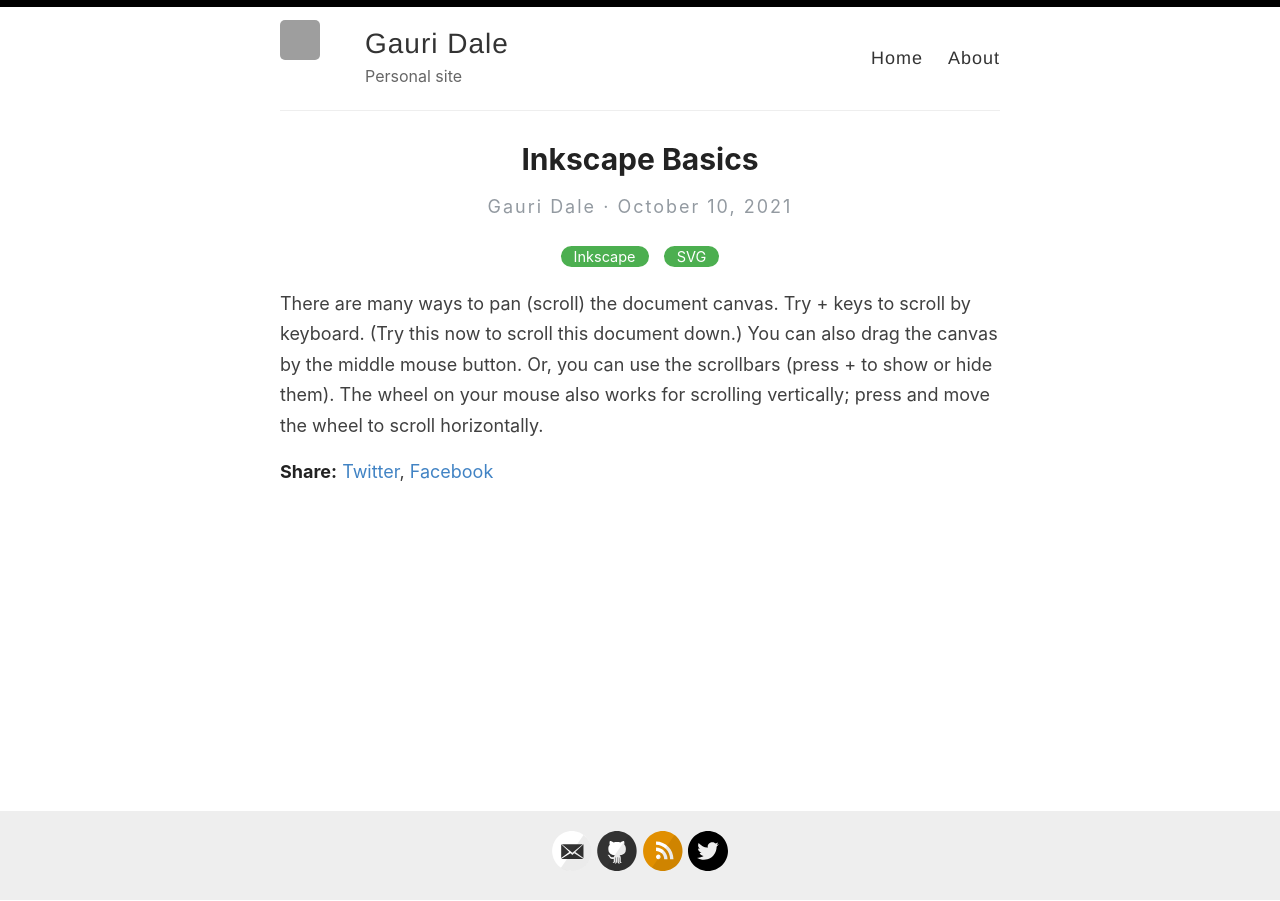
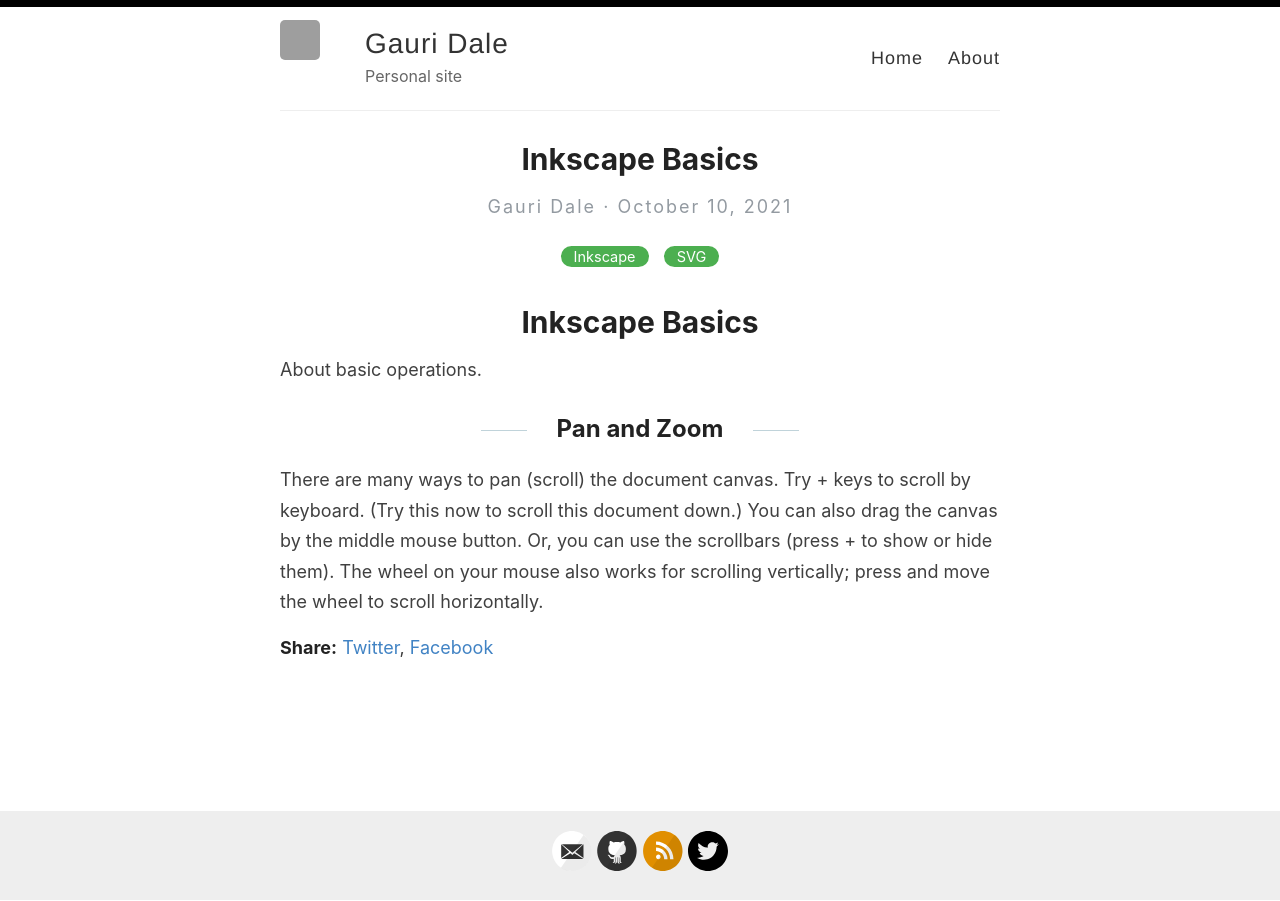
Before and after one commit to gauridale/gauridale.github.io, a Jekyll site: the page built from _posts/2021-10-10-inkscapebasics.md, in a window 1280 px wide. Built offline with Jekyll 4.4.1, drawn with Linux system fonts in a browser that asks for light colours; comment, search, counter and statistics services are not loaded; grey boxes are pictures that could not be loaded.

Commit message:
Addd pan and zoom section

```diff
--- a/_posts/2021-10-10-inkscapebasics.md
+++ b/_posts/2021-10-10-inkscapebasics.md
@@ -6,4 +6,10 @@ categories: [Inkscape, SVG]
 excerpt: This tutorial demonstrates the basics of using Inkscape. If you have opened it from the Inkscape Help menu, it is a regular Inkscape document that you can view, edit, or copy from. You can also save a copy to a location of your choice.
 ---
 
+# Inkscape Basics
+
+About basic operations.
+
+## Pan and Zoom
+
 There are many ways to pan (scroll) the document canvas. Try + keys to scroll by keyboard. (Try this now to scroll this document down.) You can also drag the canvas by the middle mouse button. Or, you can use the scrollbars (press + to show or hide them). The wheel on your mouse also works for scrolling vertically; press  and move the wheel to scroll horizontally.
```
